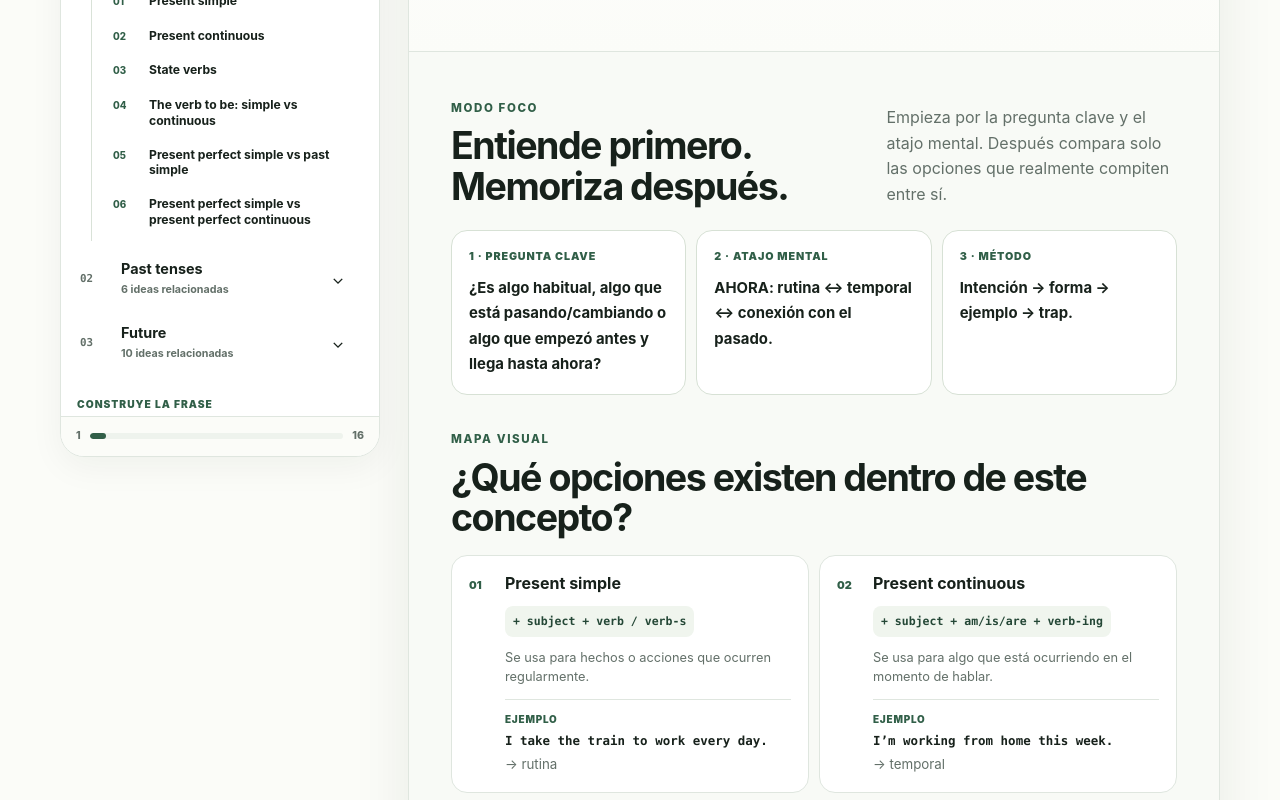
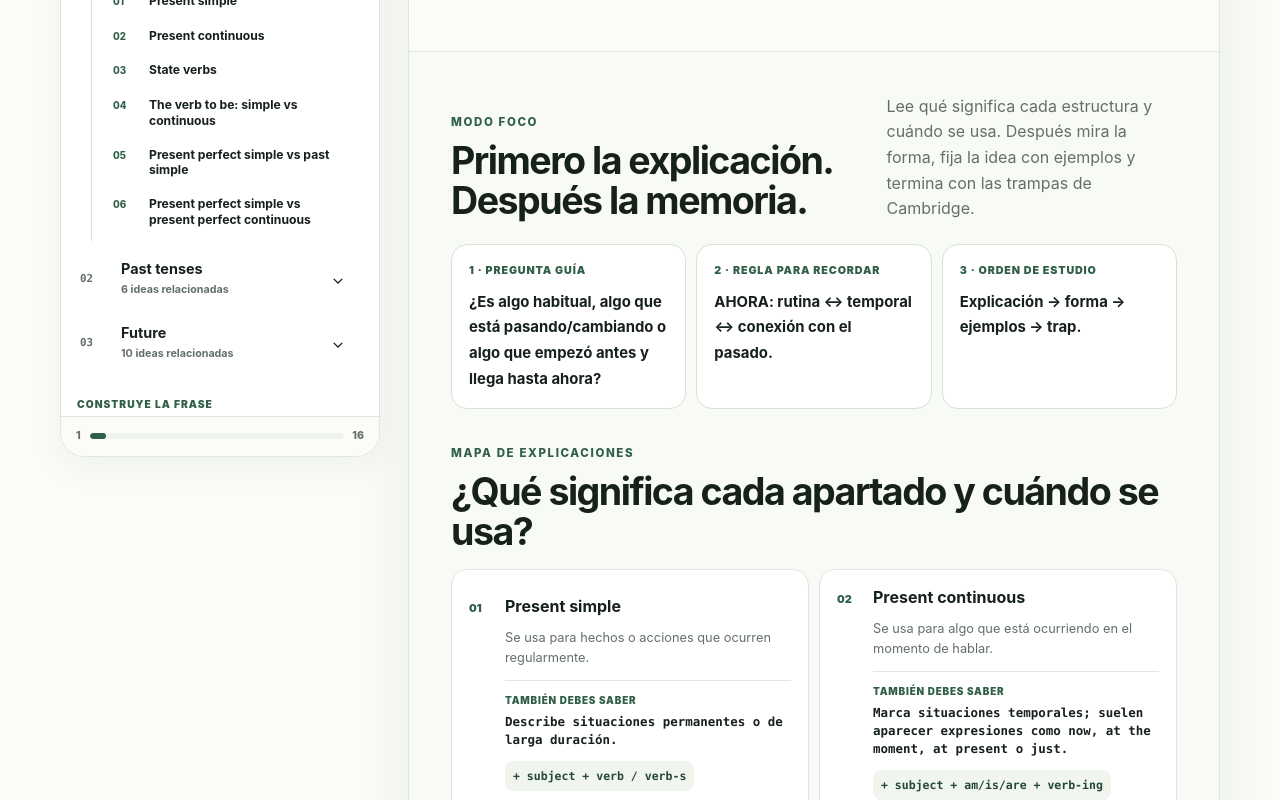
Before and after one commit to susinodevelop/learningenglish, a Next.js app: page /grammar in a window 1280 px wide. Shown: the part 700-1500 px from the top of the page. Built offline with nearby package versions, Linux system fonts and the light colour scheme.

Commit message:
fix: lead grammar topics with book explanations (#8)

```diff
--- a/components/grammar/grammar-concept-browser.tsx
+++ b/components/grammar/grammar-concept-browser.tsx
@@ -242,35 +242,33 @@ export function GrammarConceptBrowser({ topics }: GrammarConceptBrowserProps) {
             <div className={styles.overviewHeading}>
               <div>
                 <span className="eyebrow">Modo foco</span>
-                <h3 id={`${activeTopic.slug}-overview`}>Entiende primero. Memoriza después.</h3>
+                <h3 id={`${activeTopic.slug}-overview`}>Primero la explicación. Después la memoria.</h3>
               </div>
-              <p>Empieza por la pregunta clave y el atajo mental. Después compara solo las opciones que realmente compiten entre sí.</p>
+              <p>Lee qué significa cada estructura y cuándo se usa. Después mira la forma, fija la idea con ejemplos y termina con las trampas de Cambridge.</p>
             </div>
 
             <div className={styles.attentionStrip}>
               <div className={styles.attentionCard}>
-                <span>1 · Pregunta clave</span>
+                <span>1 · Pregunta guía</span>
                 <strong>{activeTopic.studyQuestion}</strong>
               </div>
               <div className={styles.attentionCard}>
-                <span>2 · Atajo mental</span>
+                <span>2 · Regla para recordar</span>
                 <strong>{activeTopic.memoryHook}</strong>
               </div>
               <div className={styles.attentionCard}>
-                <span>3 · Método</span>
-                <strong>Intención → forma → ejemplo → trap.</strong>
+                <span>3 · Orden de estudio</span>
+                <strong>Explicación → forma → ejemplos → trap.</strong>
               </div>
             </div>
 
             <div className={styles.quickMapHeading}>
-              <span className="eyebrow">Mapa visual</span>
-              <h3>¿Qué opciones existen dentro de este concepto?</h3>
+              <span className="eyebrow">Mapa de explicaciones</span>
+              <h3>¿Qué significa cada apartado y cuándo se usa?</h3>
             </div>
 
             <div className={styles.quickMap}>
-              {activeTopic.sections.map((section, index) => {
-                const example = section.examples?.[0];
-                return (
+              {activeTopic.sections.map((section, index) => (
                 <button
                   type="button"
                   className={styles.quickCard}
@@ -281,18 +279,16 @@ export function GrammarConceptBrowser({ topics }: GrammarConceptBrowserProps) {
                     <span>{String(index + 1).padStart(2, "0")}</span>
                     <strong>{section.title}</strong>
                   </div>
-                    {section.forms?.[0] && <code>{section.forms[0]}</code>}
                   <p>{section.intro ?? section.rules[0]}</p>
-                    {example && (
+                  {section.rules.length > 1 && (
                     <div className={styles.quickExample}>
-                        <span>Ejemplo</span>
-                        <b>{example.english}</b>
-                        {example.note && <small>→ {example.note}</small>}
+                      <span>También debes saber</span>
+                      <b>{section.rules[1]}</b>
                     </div>
                   )}
+                  {section.forms?.[0] && <code>{section.forms[0]}</code>}
                 </button>
-                );
-              })}
+              ))}
             </div>
 
             {conceptTraps.length > 0 && (
@@ -311,7 +307,11 @@ export function GrammarConceptBrowser({ topics }: GrammarConceptBrowserProps) {
                   <h3>{section.title}</h3>
                 </div>
 
-                {section.intro && <p className={styles.sectionIntro}>{section.intro}</p>}
+                <div className={styles.rulesBox}>
+                  <strong>Explicación</strong>
+                  {section.intro && <p>{section.intro}</p>}
+                  <ul>{section.rules.map((rule) => <li key={rule}>{rule}</li>)}</ul>
+                </div>
 
                 {section.forms && section.forms.length > 0 && (
                   <div className={styles.forms} aria-label="Estructuras">
@@ -321,7 +321,7 @@ export function GrammarConceptBrowser({ topics }: GrammarConceptBrowserProps) {
 
                 {section.examples && section.examples.length > 0 && (
                   <div className={styles.examplesBlock}>
-                    <strong>Ve el patrón en contexto</strong>
+                    <strong>Ejemplos</strong>
                     <div className={styles.examplesGrid}>
                       {section.examples.map((example) => (
                         <div className={styles.example} key={`${example.english}-${example.note ?? ""}`}>
@@ -332,11 +332,6 @@ export function GrammarConceptBrowser({ topics }: GrammarConceptBrowserProps) {
                     </div>
                   </div>
                 )}
-
-                <div className={styles.rulesBox}>
-                  <strong>Por qué funciona así</strong>
-                  <ul>{section.rules.map((rule) => <li key={rule}>{rule}</li>)}</ul>
-                </div>
 
                 {section.traps && section.traps.length > 0 && (
                   <div className={styles.trapBox}>
```
Lines whose indentation alone changed are shown as unchanged.
